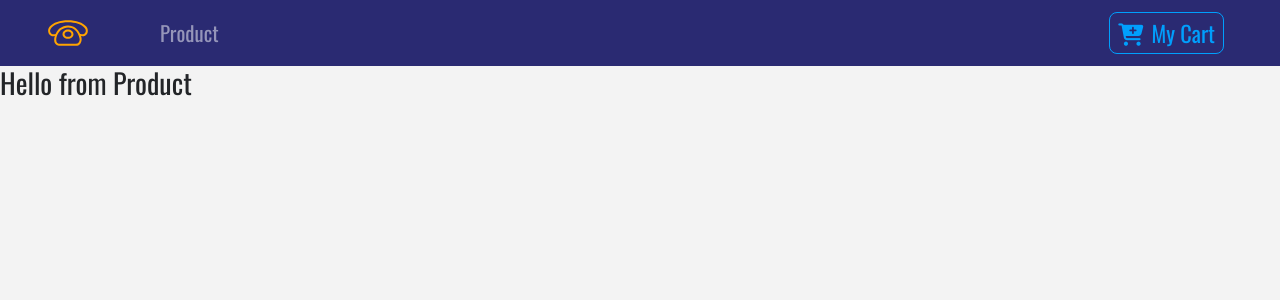
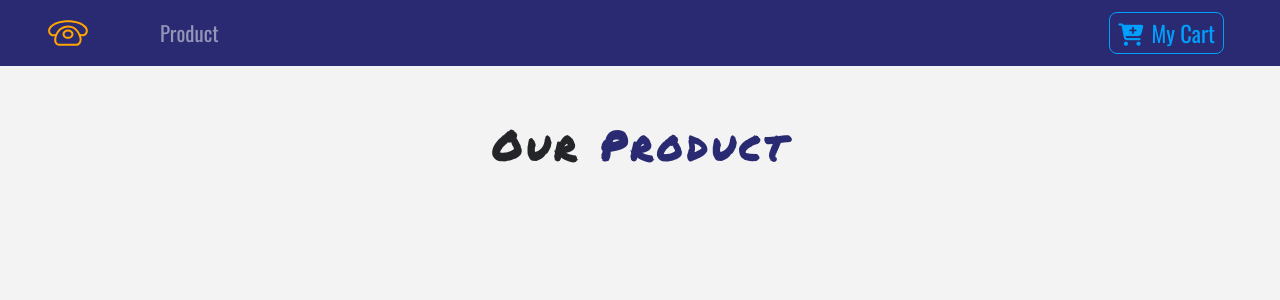
Before and after one commit to yagoubigithub/store-recording, a React (Create React App) app: page / in a window 1280 px wide. Shown: the top 300 px of the page. Built offline with nearby package versions, Linux system fonts and the light colour scheme.

Commit message:
Title component

```diff
--- a/src/components/ProductList.js
+++ b/src/components/ProductList.js
@@ -1,13 +1,25 @@
 import React, { Component } from 'react'
 import Product from './Product';
+import Title from './Title';
 
 export default class ProductList extends Component {
+    state= {
+        products : [
+
+        ]
+    }
     render() {
         return (
-            <div>
+          <React.Fragment>
+              <div className="py-5">
+                  <div className="container">
 
-                <Product />
-            </div>
+                      <Title name="our" title="product"/>
+                      <div className="row">  </div>
+
+                  </div>
+              </div>
+          </React.Fragment>
         )
     }
 }
--- /dev/null
+++ b/src/components/Title.js
@@ -0,0 +1,18 @@
+import React from 'react'
+
+export default function Title({title,name}) {
+    return (
+        <div className="row">
+        <div className="col-10 mx-auto my-2 text-center text-title">
+        <h1 className="text-capitalize font-weight-bold">
+        {name} <strong className="text-blue">
+            {title}
+        </strong>
+
+        </h1>
+
+        </div>
+
+        </div>
+    )
+}
```
